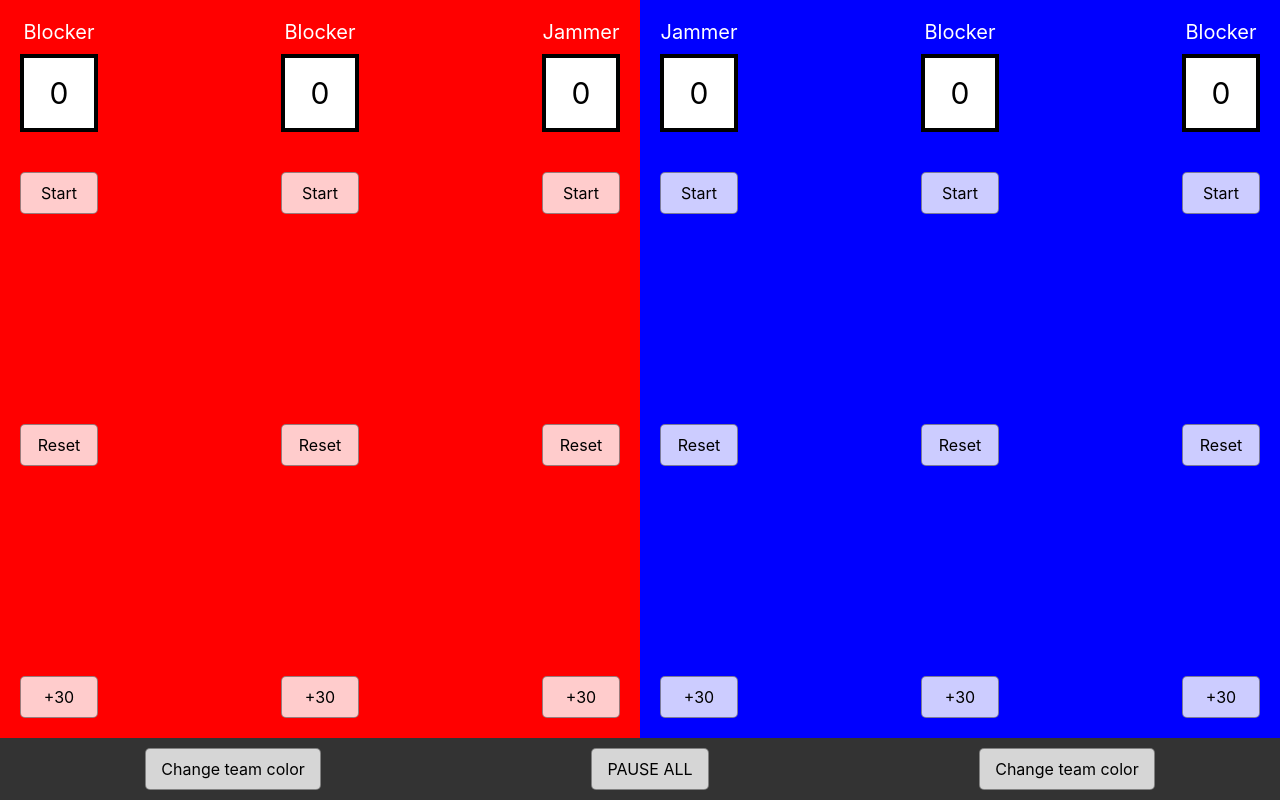
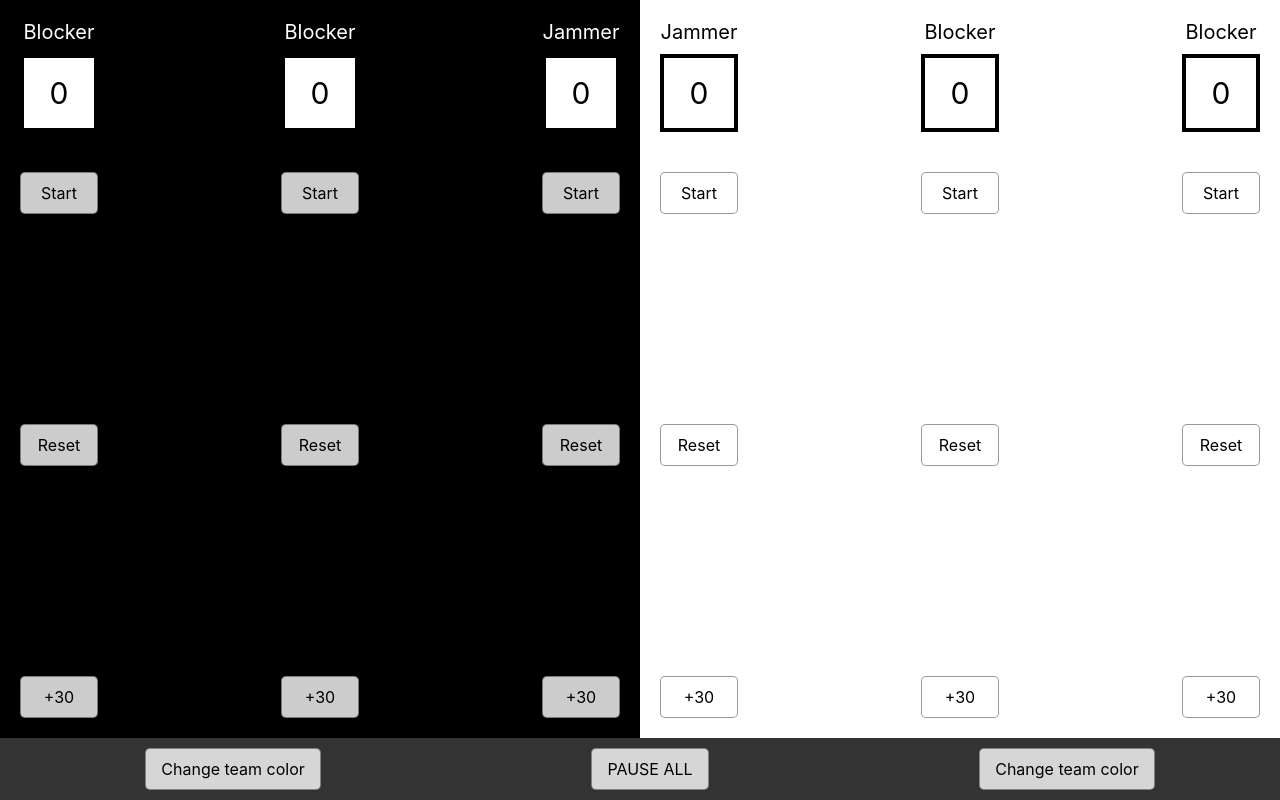
Before and after one commit to julietteO/derby-penalty-box-timer, a React (Create React App) app: page / in a window 1280 px wide. Built offline with nearby package versions, Linux system fonts and the light colour scheme.

Commit message:
Update default colors and add some new ones

```diff
--- a/src/App.tsx
+++ b/src/App.tsx
@@ -5,8 +5,8 @@ import ColorPicker from "./components/ColorPicker";
 import Button from "./components/Button";
 
 function App() {
-  var [team1Color, setTeam1Color] = useState("red");
-  var [team2Color, setTeam2Color] = useState("blue");
+  var [team1Color, setTeam1Color] = useState("black");
+  var [team2Color, setTeam2Color] = useState("white");
 
   var [isGlobalPause, setIsGlobalPause] = useState(false);
 
--- a/src/consts/colors.ts
+++ b/src/consts/colors.ts
@@ -1,5 +1,14 @@
-const COLORS: string[] = ["blue", "red", "white", "black", "yellow", "green"];
+const COLORS: string[] = [
+  "blue",
+  "red",
+  "white",
+  "black",
+  "yellow",
+  "green",
+  "pink",
+  "purple",
+];
 
-const DARK_COLORS: string[] = ["black", "blue", "green", "red"];
+const DARK_COLORS: string[] = ["black", "blue", "green", "red", "purple"];
 
 export { COLORS, DARK_COLORS };
```
